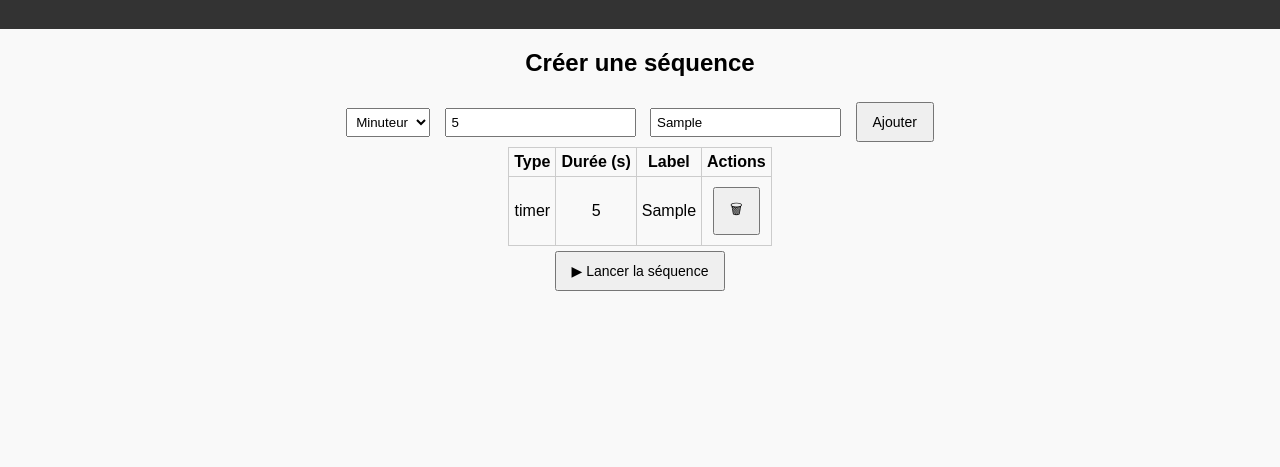
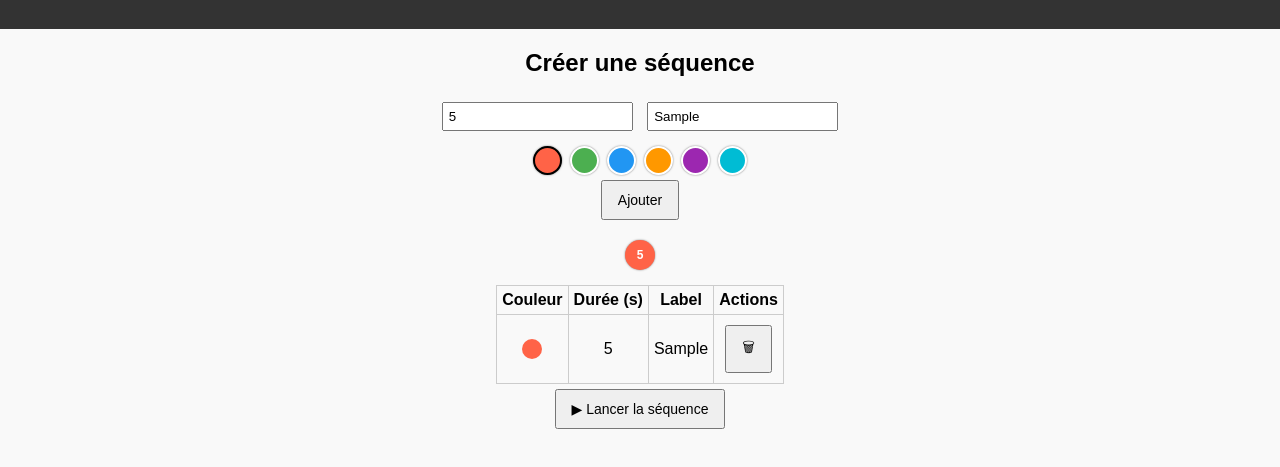
Before and after one commit to GuillaumeBiton/timeSequences, a plain HTML site: page index.html in a window 1280 px wide. Both pictures are taken after typing "5", "Sample" into the empty fields and a click on the button "Ajouter". Shown: the part 71-538 px from the top of the page. Drawn offline with Linux system fonts and the light colour scheme.

Commit message:
Colors and preview

```diff
--- a/index.html
+++ b/index.html
@@ -7,11 +7,25 @@
   body { font-family: Arial, sans-serif; text-align: center; margin: 0; padding: 0; background: #f9f9f9; }
   header { background: #333; color: white; padding: 10px; }
   .hidden { display: none; }
-  button { margin: 5px; padding: 10px 15px; font-size: 14px; }
-  input, select { padding: 5px; margin: 5px; }
+  button { margin: 5px; padding: 10px 15px; font-size: 14px; cursor: pointer; }
+  input { padding: 5px; margin: 5px; }
   table { margin: auto; border-collapse: collapse; }
   td, th { border: 1px solid #ccc; padding: 5px; }
   svg { margin-top: 20px; }
+  .color-picker { display: flex; justify-content: center; gap: 8px; margin-top: 10px; }
+  .color-option {
+    width: 25px; height: 25px; border-radius: 50%; border: 2px solid #fff;
+    cursor: pointer; box-shadow: 0 0 2px rgba(0,0,0,0.5);
+  }
+  .color-option.selected { border: 2px solid #000; }
+  #sequencePreview {
+    display: flex; justify-content: center; gap: 6px; margin: 15px 0; flex-wrap: wrap;
+  }
+  .preview-step {
+    width: 30px; height: 30px; border-radius: 50%; display: flex;
+    align-items: center; justify-content: center; color: white; font-size: 12px;
+    font-weight: bold; box-shadow: 0 0 2px rgba(0,0,0,0.5);
+  }
 </style>
 </head>
 <body>
@@ -24,16 +38,14 @@
 <div id="configPage">
   <h2>Créer une séquence</h2>
   <div>
-    <select id="stepType">
-      <option value="timer">Minuteur</option>
-      <option value="pause">Pause</option>
-    </select>
     <input type="number" id="stepDuration" placeholder="Durée (s)" min="1">
     <input type="text" id="stepLabel" placeholder="Label (optionnel)">
+    <div class="color-picker" id="colorPicker"></div>
     <button onclick="addStep()">Ajouter</button>
   </div>
+  <div id="sequencePreview"></div>
   <table id="sequenceTable">
-    <thead><tr><th>Type</th><th>Durée (s)</th><th>Label</th><th>Actions</th></tr></thead>
+    <thead><tr><th>Couleur</th><th>Durée (s)</th><th>Label</th><th>Actions</th></tr></thead>
     <tbody></tbody>
   </table>
   <button onclick="startSequence()">▶ Lancer la séquence</button>
@@ -61,30 +73,59 @@ let sequence = JSON.parse(localStorage.getItem("sequence") || "[]");
 let currentStepIndex = 0;
 let timerInterval = null;
 let pauseTime = null;
+let selectedColor = "#ff6347";
 const circumference = 2 * Math.PI * 90;
 document.getElementById("progress").style.strokeDasharray = circumference;
+
+// Couleurs proposées
+const colors = ["#ff6347", "#4caf50", "#2196f3", "#ff9800", "#9c27b0", "#00bcd4"];
+const colorPicker = document.getElementById("colorPicker");
+
+colors.forEach(color => {
+  const div = document.createElement("div");
+  div.classList.add("color-option");
+  div.style.backgroundColor = color;
+  div.onclick = () => {
+    selectedColor = color;
+    document.querySelectorAll(".color-option").forEach(c => c.classList.remove("selected"));
+    div.classList.add("selected");
+  };
+  if (color === selectedColor) div.classList.add("selected");
+  colorPicker.appendChild(div);
+});
 
 function renderSequence() {
   const tbody = document.querySelector("#sequenceTable tbody");
   tbody.innerHTML = "";
+  const preview = document.getElementById("sequencePreview");
+  preview.innerHTML = "";
+
   sequence.forEach((step, i) => {
+    // Tableau
     tbody.innerHTML += `<tr>
-      <td>${step.type}</td>
+      <td><div style="width:20px;height:20px;background:${step.color};border-radius:50%;margin:auto"></div></td>
       <td>${step.duration}</td>
       <td>${step.label || ""}</td>
       <td><button onclick="removeStep(${i})">🗑</button></td>
     </tr>`;
+    // Aperçu
+    const div = document.createElement("div");
+    div.classList.add("preview-step");
+    div.style.backgroundColor = step.color;
+    div.textContent = step.duration;
+    preview.appendChild(div);
   });
 }
+
 function addStep() {
-  const type = document.getElementById("stepType").value;
   const duration = parseInt(document.getElementById("stepDuration").value);
   const label = document.getElementById("stepLabel").value;
   if (!duration) return alert("Durée invalide");
-  sequence.push({ type, duration, label });
+  sequence.push({ duration, label, color: selectedColor });
   localStorage.setItem("sequence", JSON.stringify(sequence));
   renderSequence();
 }
+
 function removeStep(i) {
   sequence.splice(i, 1);
   localStorage.setItem("sequence", JSON.stringify(sequence));
@@ -107,7 +148,8 @@ function startStep() {
     return;
   }
   const step = sequence[currentStepIndex];
-  document.getElementById("currentLabel").textContent = step.label || step.type;
+  document.getElementById("currentLabel").textContent = step.label || `Étape ${currentStepIndex+1}`;
+  document.getElementById("progress").setAttribute("stroke", step.color);
   startTimer(step.duration, updateDisplay, () => {
     currentStepIndex++;
     startStep();
@@ -128,14 +170,17 @@ function startTimer(duration, onUpdate, onComplete) {
     }
   }, 100);
 }
+
 function updateDisplay(remaining, progress) {
   document.getElementById("timeText").textContent = remaining;
   document.getElementById("progress").style.strokeDashoffset = circumference * (1 - progress);
 }
+
 function pauseTimer() {
   clearInterval(timerInterval);
   pauseTime = parseInt(document.getElementById("timeText").textContent);
 }
+
 function resumeTimer() {
   if (pauseTime != null) {
     startTimer(pauseTime, updateDisplay, () => {
@@ -145,11 +190,13 @@ function resumeTimer() {
     pauseTime = null;
   }
 }
+
 function stopSequence() {
   clearInterval(timerInterval);
   document.getElementById("timerPage").classList.add("hidden");
   document.getElementById("configPage").classList.remove("hidden");
 }
+
 renderSequence();
 </script>
 </body>
```
